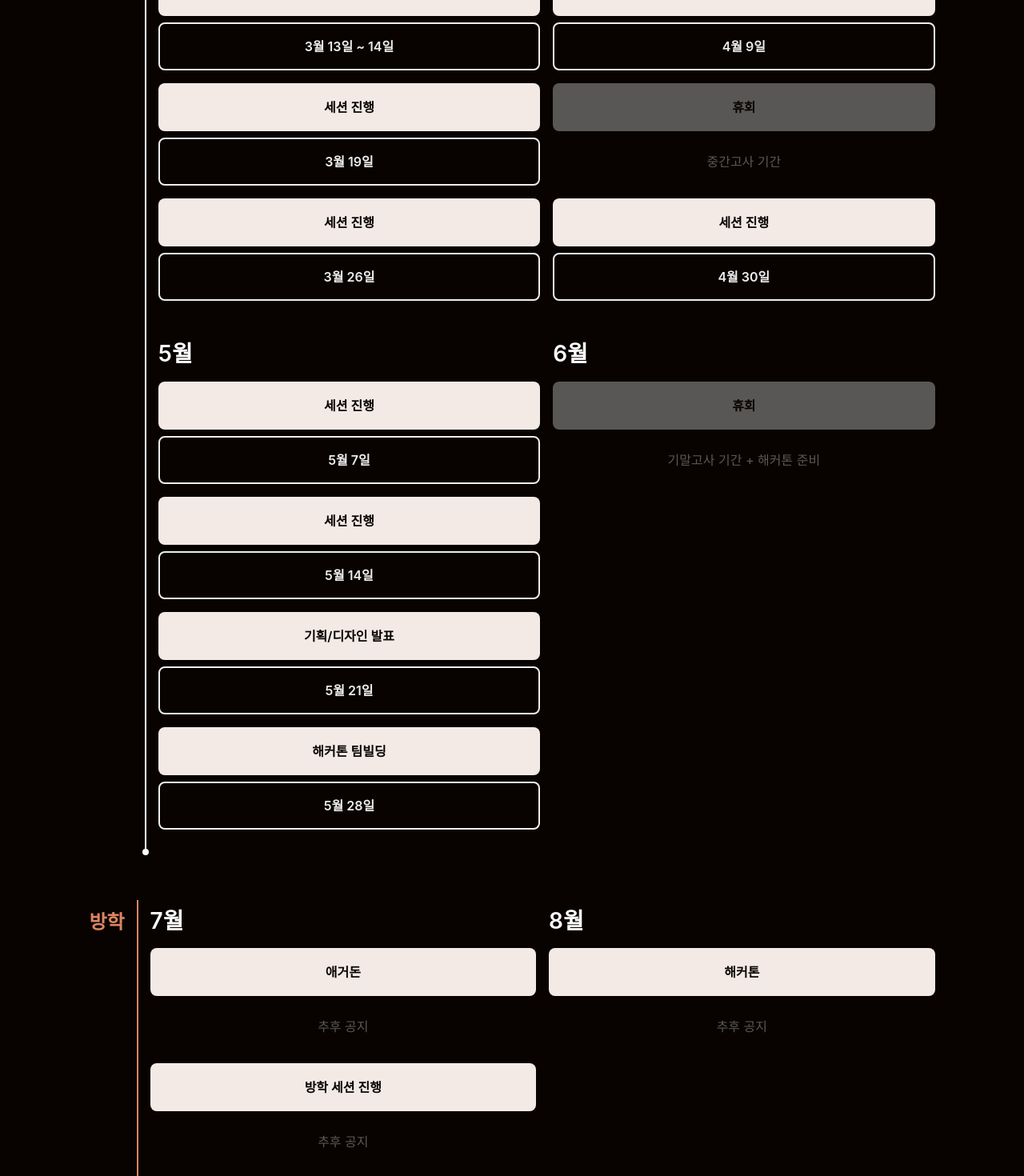
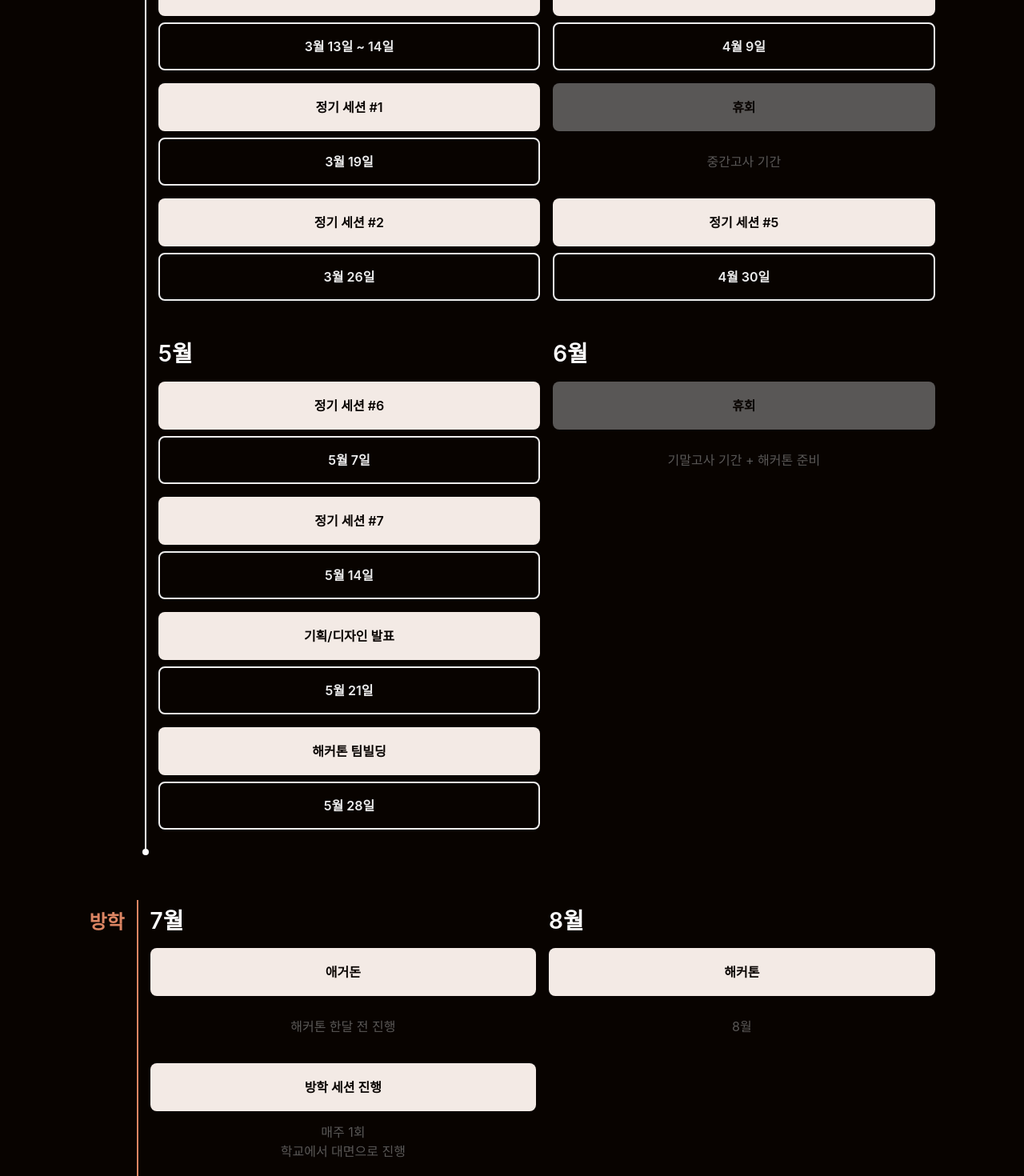
Before and after one commit to likelion-14th-page/likelion-14th-FE, a React (Vite) app: page /events in a window 1280 px wide. Shown: the part 820-2290 px from the top of the page at 80% size. Built offline with nearby package versions, Linux system fonts and the light colour scheme; no server answers; a web font is replaced by a local one.

Commit message:
#46 [MOD] 행사 일정 페이지 문구 수정

```diff
--- a/src/components/events/EventCard.jsx
+++ b/src/components/events/EventCard.jsx
@@ -1,6 +1,10 @@
 export default function EventCard({ title, date, isDisabled = false, colSpan = 1 , description = ''}) {
-  const hasDateNumber = /\d/.test(date);
-  const showBorder = !isDisabled && hasDateNumber;
+  // 1. date가 문자열이고, '일'이라는 글자가 포함되어 있는지 확인
+  const isStringDate = typeof date === 'string';
+  const hasDayString = isStringDate && date.includes('일');
+
+  // 2. 비활성 상태가 아니고, '일'이 포함된 경우에만 테두리 표시
+  const showBorder = !isDisabled && hasDayString;
 
   // colSpan 값에 따른 Tailwind 클래스 매핑
   const getColSpanClass = (span) => {
@@ -37,7 +41,8 @@ export default function EventCard({ title, date, isDisabled = false, colSpan = 1
         className={`
           px-6 py-4 text-center flex items-center justify-center h-15 rounded-lg transition-all duration-200
           ${
-            hasDateNumber
+            // '일'이 포함된 날짜면 활성 색상, 아니면(8월, 추후공지 등) 흐린 색상
+            hasDayString
               ? 'text-gray-01 hover:shadow-lg'
               : 'text-gray-04 opacity-60'
           }
@@ -47,7 +52,7 @@ export default function EventCard({ title, date, isDisabled = false, colSpan = 1
         `}
       >
         <div className={
-          hasDateNumber
+          hasDayString
             ? "body-16-semibold lg:body-18-semibold"
             : "body-16-regular lg:body-18-regular"
         }>
--- a/src/pages/Events.jsx
+++ b/src/pages/Events.jsx
@@ -10,10 +10,10 @@ export default function Events() {
         { title: 'OT', date: '3월 10일', isDisabled: false },
         { title: 'MT', date: '3월 13일 ~ 14일', isDisabled: false },
         { title: <span className="break-keep inline-block leading-tight">
-            세션 진행
+            정기 세션 #1
           </span>, date: '3월 19일', isDisabled: false },
         { title: <span className="break-keep inline-block leading-tight">
-            세션 진행
+            정기 세션 #2
           </span>, date: '3월 26일', isDisabled: false },
       ],
     },
@@ -21,14 +21,14 @@ export default function Events() {
       month: '4월',
       events: [
         { title: <span className="break-keep inline-block leading-tight">
-            세션 진행
+            정기 세션 #3
           </span>, date: '4월 2일', isDisabled: false },
         { title: <span className="break-keep inline-block leading-tight">
-            세션 진행
+            정기 세션 #4
           </span>, date: '4월 9일', isDisabled: false },
         { title: '휴회', date: '중간고사 기간', isDisabled: true },
         { title: <span className="break-keep inline-block leading-tight">
-            세션 진행
+            정기 세션 #5
           </span>, date: '4월 30일', isDisabled: false },
       ],
     },
@@ -36,10 +36,10 @@ export default function Events() {
       month: '5월',
       events: [
         { title: <span className="break-keep inline-block leading-tight">
-            세션 진행
+            정기 세션 #6
           </span>, date: '5월 7일', isDisabled: false },
         { title: <span className="break-keep inline-block leading-tight">
-            세션 진행
+            정기 세션 #7
           </span>, date: '5월 14일', isDisabled: false },
         { title: <span className="break-keep inline-block leading-tight">
             기획/디자인 발표
@@ -62,16 +62,23 @@ export default function Events() {
     {
       month: '7월',
       events: [
-        { title: '애거돈', date: '추후 공지', isDisabled: false },
+        { title: '애거돈', date: '해커톤 한달 전 진행', isDisabled: false },
         { title: <span className="break-keep inline-block leading-tight">
             방학 세션 진행
-          </span>, date: '추후 공지', isDisabled: false, colSpan: 3 },
+          </span>, date: (
+            <span className="text-center leading-tight">
+              매주 1회
+              {/* lg(1024px) 이상에서는 br 태그를 숨김 -> 한 줄로 표시 */}
+              <br className="lg:hidden" />
+              {' '}학교에서 대면으로 진행
+            </span>
+            ), isDisabled: false, colSpan: 3 },
       ],
     },
     {
       month: '8월',
       events: [
-        { title: '해커톤', date: '추후 공지', isDisabled: false },
+        { title: '해커톤', date: '8월', isDisabled: false },
       ],
     },
   ];
@@ -95,7 +102,7 @@ export default function Events() {
     {
       month: '11월',
       events: [
-        { title: '데모데이', date: '추후 공지', isDisabled: false },
+        { title: '데모데이', date: '11월', isDisabled: false },
       ],
     },
   ];
--- a/src/pages/Recruiting.jsx
+++ b/src/pages/Recruiting.jsx
@@ -38,7 +38,6 @@ const Recruiting = () => {
           <EventCard
             title="최종 발표"
             date="3월 7일"
-            description="*특이사항 추가"
           />
         </div>
       </div>
@@ -59,10 +58,10 @@ const Recruiting = () => {
         <div className="grid grid-cols-2 min-[600px]:grid-cols-3 min-[1440px]:grid-cols-6 gap-[20px]">
           <EventCard title="OT" date="3월 10일" />
           <EventCard title="MT" date="3월 13일 - 14일" />
-          <EventCard title="아이디어톤" isDisabled={false} date="추후 공지" />
-          <EventCard title="애거돈" isDisabled={false} date="추후 공지" />
-          <EventCard title="해커톤" isDisabled={false} date="추후 공지" />
-          <EventCard title="데모데이" isDisabled={false} date="추후 공지" />
+          <EventCard title="아이디어톤" isDisabled={false} date="5월" />
+          <EventCard title="애거돈" isDisabled={false} date="7월" />
+          <EventCard title="해커톤" isDisabled={false} date="8월" />
+          <EventCard title="데모데이" isDisabled={false} date="11월" />
         </div>
       </div>
 
```
